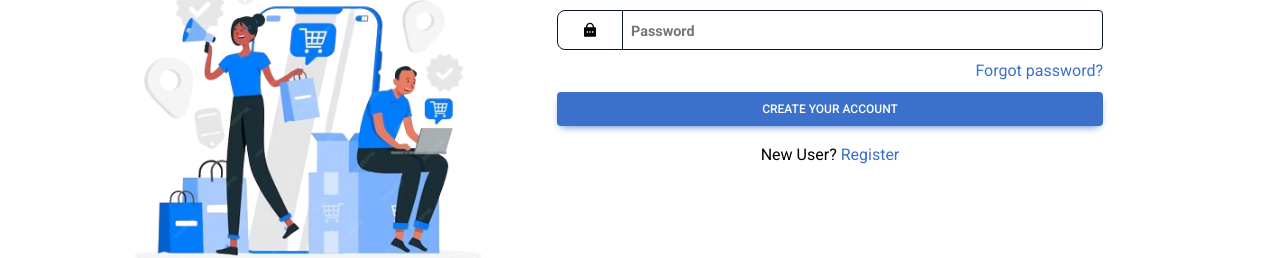
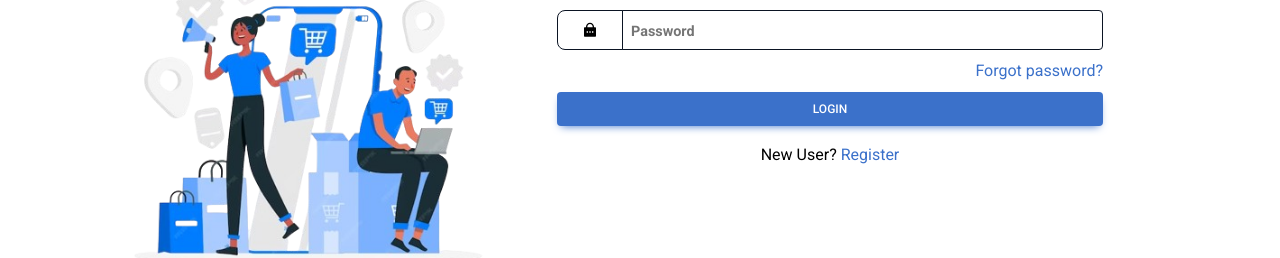
Before and after one commit to Project-EComm/apkaBazzarFrontEnd, a React (Create React App) app: page /login in a window 1280 px wide. Shown: the part 469-727 px from the top of the page. Built offline with nearby package versions, Linux system fonts and the light colour scheme; no server answers; some icons are missing; a web font is replaced by a local one.

Commit message:
Update Login.js

```diff
--- a/src/pages/Login.js
+++ b/src/pages/Login.js
@@ -216,7 +216,7 @@ const Login = (props) => {
                     className="btn btn-primary btn-block py-2 btnEnter"
                   >
                     <span className="font-weight-bold">
-                      Create your account
+                      Login
                     </span>
                   </button>
                 </div>
```
